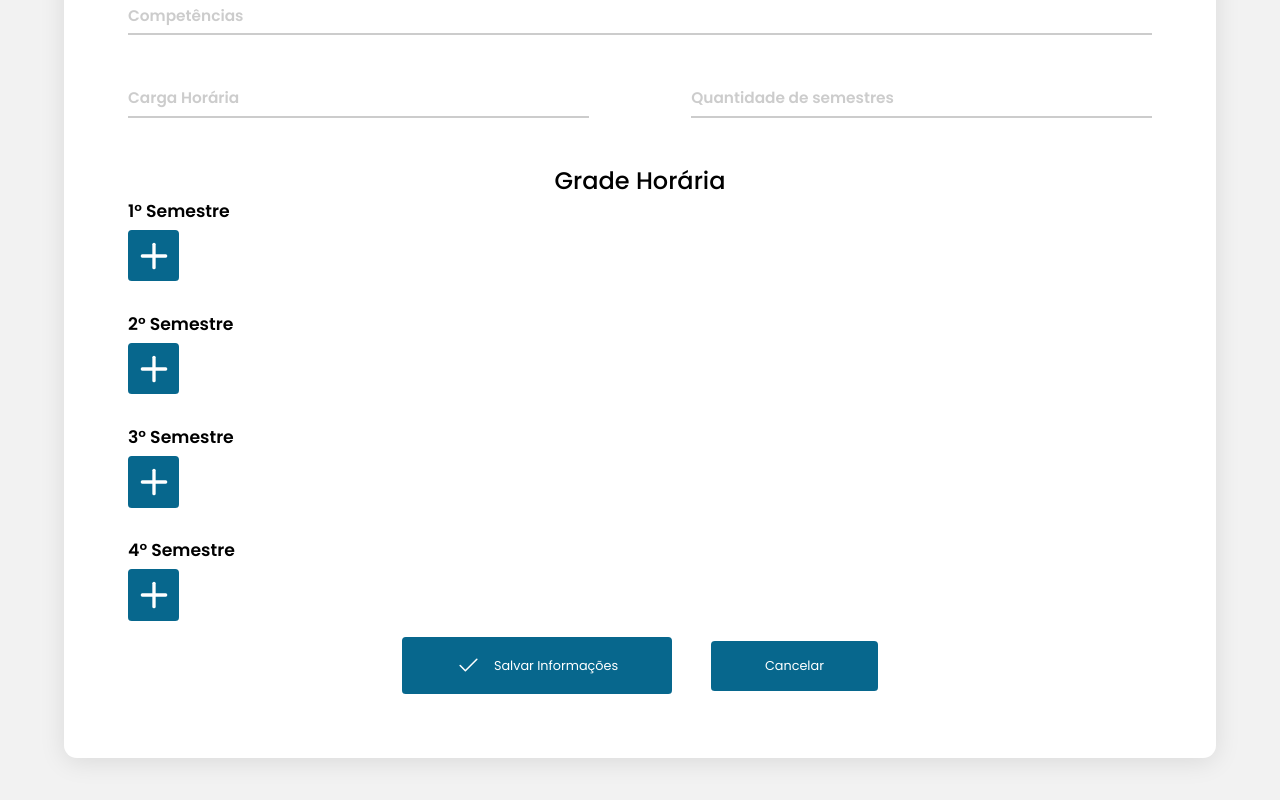
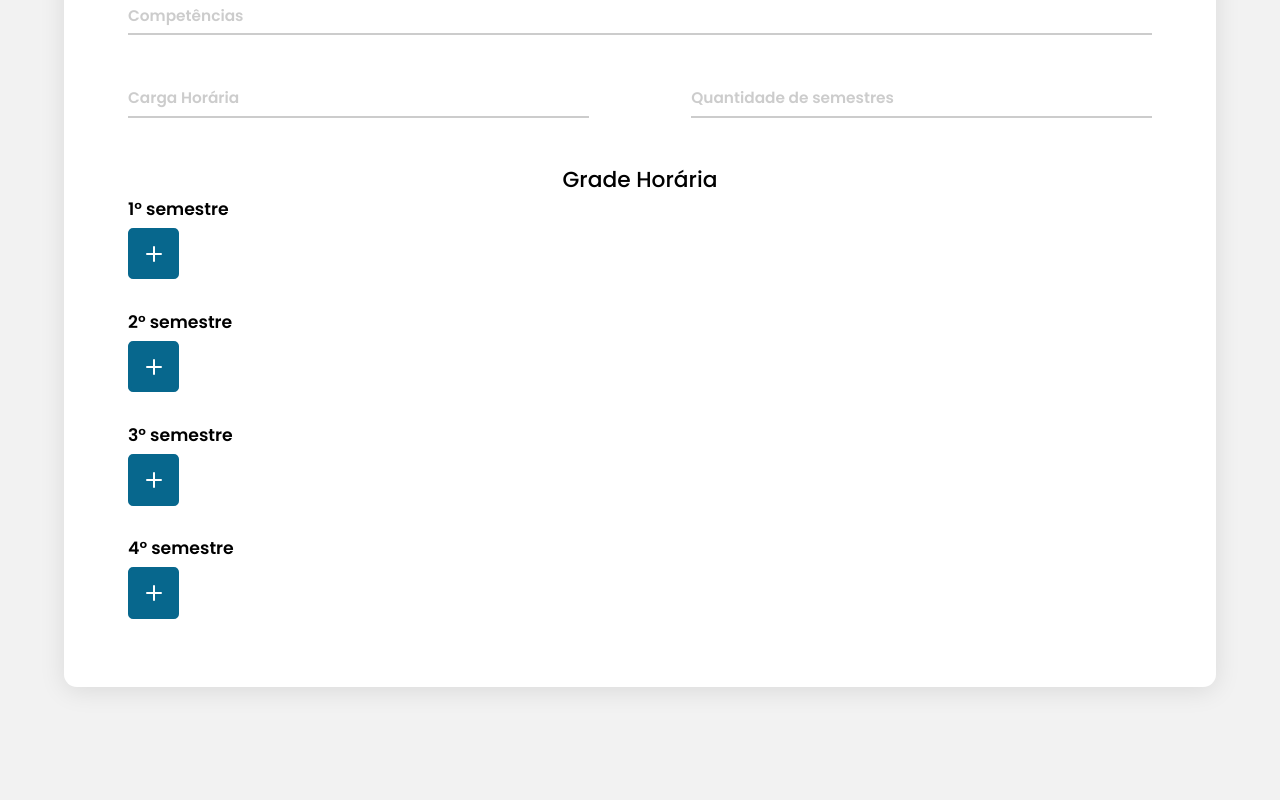
Before and after one commit to larissacoelho21/PlanneEdu-FrontEnd, a React (Vite) app in the folder PlanneEdu_Front/: page /addplancurso in a window 1280 px wide. Shown: the part 628-1428 px from the top of the page. After the commit the page ends 1379 px from the top, so only its background shows below. Built offline with nearby package versions, Linux system fonts and the light colour scheme.

Commit message:
Continuação da página referente a criação de planos de curso

```diff
--- a/PlanneEdu_Front/src/Components/PopUp/PopUp-v2.tsx
+++ b/PlanneEdu_Front/src/Components/PopUp/PopUp-v2.tsx
@@ -6,7 +6,7 @@ interface PopUpProps {
   title: string;
   subtitle: string;
   /* 'children' representa o conteúdo passado entre as tags de abertura e fechamento do componente, ele pode ser qualquer conteúdo renderizável no React (JSX, strings, números, etc.). Já o 'React.ReactNode' é o tipo que abrange todos os tipos renderizáveis */
-  children: React.ReactNode;
+  children?: React.ReactNode;
   onClose: () => void;
 }
 
--- a/PlanneEdu_Front/src/Css/Opp/AddPlanoCurso.css
+++ b/PlanneEdu_Front/src/Css/Opp/AddPlanoCurso.css
@@ -20,7 +20,6 @@
 .form-course {
   display: flex;
   flex-direction: column;
-  gap: 2vw;
   gap: 1vw;
   padding: 5vw 5vw;
   margin: 3% auto;
@@ -102,6 +101,7 @@
 .grade-curricular h2{
   text-align: center;
   font-weight: 500;
+  font-size: 1.7vw;
 }
 
 .semestres{
@@ -126,7 +126,7 @@
   height: 4vw;
   background: #07678d;
   border: 3px solid #07678d;
-  border-radius: .3vw;
+  border-radius: .4vw;
   color: #fff;
   transition: ease-in-out .3s;
 }
@@ -141,7 +141,7 @@
   height: 4vw;
   background: #fff;
   border: 3px solid #07678d;
-  border-radius: .3vw;
+  border-radius: .4vw;
   color: #07678d;
 }
 
--- a/PlanneEdu_Front/src/Css/Teacher/AddPlans.css
+++ b/PlanneEdu_Front/src/Css/Teacher/AddPlans.css
@@ -26,7 +26,6 @@ button{
 
 .form {
   padding: 5vw 5vw;
-  gap: 2vw;
 }
 
 .form .input-field {
@@ -36,6 +35,18 @@ button{
   gap: 1vw;
 }
 
+.form label{
+  font-size: 1.2vw;
+  font-weight: 600;
+  color: rgba(0, 0, 0, 0.2);
+}
+
+.form input[type="number"]::-webkit-inner-spin-button,
+.form input[type="number"]::-webkit-outer-spin-button {
+  -webkit-appearance: none;
+}
+
+
 .label-all {
   position: absolute;
   font-size: 1.2vw;
@@ -43,12 +54,6 @@ button{
   color: rgba(0, 0, 0, 0.4);
   text-align: right;
   transition: all 0.2s ease;
-}
-
-.form label{
-  font-size: 1.2vw;
-  font-weight: 600;
-  color: rgba(0, 0, 0, 0.2);
 }
 
 .input-all{
@@ -87,11 +92,6 @@ button{
   border-left: transparent;
   border-right: transparent;
   border-bottom: var(--gray-one) solid 2px;
-}
-
-.form input[type="number"]::-webkit-inner-spin-button,
-.form input[type="number"]::-webkit-outer-spin-button {
-  -webkit-appearance: none;
 }
 
 .row {
--- a/PlanneEdu_Front/src/Pages/Opp/AddPlanoCursoOpp.tsx
+++ b/PlanneEdu_Front/src/Pages/Opp/AddPlanoCursoOpp.tsx
@@ -1,9 +1,15 @@
+import "../../Css/Opp/AddPlanoCurso.css";
 import { useState } from "react";
 import { AddMateria } from "../../Components/PlanoDeCurso/AddMateria";
 import { Competencias } from "../../Components/PlanoDeCurso/Competencias";
 import { SubNavbar } from "../../Components/SubNavbar/SubNavbar";
-import "../../Css/Opp/AddPlanoCurso.css";
 import { Check, Plus } from "lucide-react";
+import { PopUp } from "../../Components/PopUp/PopUp-v2";
+import { toast } from "sonner";
+import {
+  Multiselect,
+  SelectOption,
+} from "../../Components/Multiselect/Multiselect";
 
 export function AddPlanoCurso() {
   interface InputFieldProps {
@@ -46,6 +52,40 @@ export function AddPlanoCurso() {
       </fieldset>
     );
   }
+
+  /* definindo as opções que serão usadas no multiselect */
+  const options: SelectOption[] = [
+    {
+      label:
+        "1. Identificar as características de programação backend em ambiente web",
+      value: 1,
+    },
+    {
+      label:
+        "1.1 Preparar ambiente necessário ao desenvolvimento back-end para plataforma web",
+      value: 2,
+    },
+    { label: "Third", value: 3 },
+    { label: "Fourth", value: 4 },
+    { label: "Fifth", value: 5 },
+  ];
+
+  /* ======== declaração de estados ======== */
+  const [showPopUpGrade, setShowPopUpGrade] = useState(false);
+  const [selectedSemester, setSelectedSemester] = useState<number | null>(null);
+  const togglePopUpGrade = () => {
+    setShowPopUpGrade(!showPopUpGrade);
+  };
+
+  /* estado para armazenar disciplinas separadas por semestre */
+  const [semesterData, setSemesterData] = useState<{ [key: number]: string[] }>(
+    {
+      1: [],
+      2: [],
+      3: [],
+      4: [],
+    }
+  );
 
   return (
     <section className="AddPlanCourses">
@@ -92,39 +132,145 @@ export function AddPlanoCurso() {
             <h2>Grade Horária</h2>
             <div className="semestres">
               <div className="semestre">
-                <h3>1° Semestre</h3>
+                <h3>1° semestre</h3>
                 <div className="add-btn">
-                  <button><Plus width={40} height={40} strokeWidth={2} /></button>
+                  <button
+                    onClick={(event) => {
+                      togglePopUpGrade();
+                      event.preventDefault();
+                    }}
+                  >
+                    <Plus />
+                  </button>
                 </div>
               </div>
               <div className="semestre">
-                <h3>2° Semestre</h3>
+                <h3>2° semestre</h3>
                 <div className="add-btn">
-                  <button><Plus width={40} height={40} strokeWidth={2} /></button>
+                  <button
+                    onClick={(event) => {
+                      togglePopUpGrade();
+                      event.preventDefault();
+                    }}
+                  >
+                    <Plus />
+                  </button>
                 </div>
               </div>
               <div className="semestre">
-                <h3>3° Semestre</h3>
+                <h3>3° semestre</h3>
                 <div className="add-btn">
-                  <button><Plus width={40} height={40} strokeWidth={2} /></button>
+                  <button
+                    onClick={(event) => {
+                      togglePopUpGrade();
+                      event.preventDefault();
+                    }}
+                  >
+                    <Plus />
+                  </button>
                 </div>
               </div>
               <div className="semestre">
-                <h3>4° Semestre</h3>
+                <h3>4° semestre</h3>
                 <div className="add-btn">
-                  <button><Plus width={40} height={40} strokeWidth={2} /></button>
+                  <button
+                    onClick={(event) => {
+                      togglePopUpGrade();
+                      event.preventDefault();
+                    }}
+                  >
+                    <Plus />
+                  </button>
                 </div>
               </div>
             </div>
-          </div>
 
-          <div className="actions-btns">
-            <div className="save">
-              <button formAction="submit"><Check width={25} height={25} strokeWidth={1.5} textAnchor="middle" /> Salvar Informações</button>
-            </div>
-            <div className="cancel">
-              <button>Cancelar</button>
-            </div>
+            {showPopUpGrade && (
+              <PopUp
+                title="Criar Disciplina"
+                subtitle="Defina a disciplina e selecione as competências e habilidades que deseja desenvolver ao longo do curso."
+                onClose={() => setShowPopUpGrade(false)}
+              >
+                <div className="pop-body">
+                  <div className="input-field">
+                    <InputField
+                      id="uc"
+                      label="Unidade Curricular"
+                      type="text"
+                    />
+                  </div>
+                  <div className="input-field">
+                    <InputField id="obj" label="Objetivo" type="text" />
+                  </div>
+                  <div className="input-field">
+                    <InputField
+                      id="carga-h"
+                      label="Carga Horária"
+                      type="number"
+                    />
+                  </div>
+                  <div className="input-field">
+                    <InputField id="semestre" label="Semestre" type="number" />
+                  </div>
+                  <h3>Competências Específicas e Socioemocionais</h3>
+                  {/* <div className="multiselects">
+                    <label>Conhecimentos</label>
+                    <Multiselect
+                      options={options}
+                      value={[]}
+                      onChange={}
+                      multiple
+                    />
+
+                    <label>Estratégias</label>
+                    <Multiselect
+                      options={options}
+                      value={[]}
+                      onChange={}
+                      multiple
+                    />
+
+                    <label>Recursos</label>
+                    <Multiselect
+                      options={options}
+                      value={[]}
+                      onChange={}
+                      multiple
+                    />
+                  </div> */}
+                  <h3>Conhecimentos</h3>
+                  <div className="input-field">
+                    <InputField id="topic" label="Tópico" type="text" />
+                  </div>
+                  <div className="subtopic">
+                    <InputField id="subtopic" label="Subtópico" type="text" />
+                    <button className="add-subbtn">
+                      <Plus />
+                    </button>
+                  </div>
+                  <div className="detail">
+                    <InputField id="detail" label="Detalhe" type="text" />
+                    <div className="select-det">
+                      <label>Atribuído a:</label>
+                      <select name="" id="">
+                      <option value="" disabled selected></option>
+                      <option value="subtópico 1">SUBTÓPICO 1</option>
+                      <option value="subtópico 2">SUBTÓPICO 2</option>
+                      <option value="subtópico 3">SUBTÓPICO 1</option>
+                      <option value="subtópico 4">SUBTÓPICO 2</option>
+                      </select>
+                    </div>
+                  </div>
+                  <div className="input-field">
+                    <InputField id="ambiente" label="Ambiente Pedagógico" type="text"></InputField>
+                  </div>
+                  <div className="conhecimento-btn">
+                    <button>Adicionar Conhecimento</button>
+                  </div>
+
+                </div>
+              </PopUp>
+            )}
           </div>
         </form>
       </div>
--- a/PlanneEdu_Front/src/Pages/Teacher/AddPlans.tsx
+++ b/PlanneEdu_Front/src/Pages/Teacher/AddPlans.tsx
@@ -28,7 +28,7 @@ const options: SelectOption[] = [
   },
   {
     label:
-      "1.1Preparar ambiente necessário ao desenvolvimento back-end para plataforma web",
+      "1.1 Preparar ambiente necessário ao desenvolvimento back-end para plataforma web",
     value: 2,
   },
   { label: "Third", value: 3 },
```
